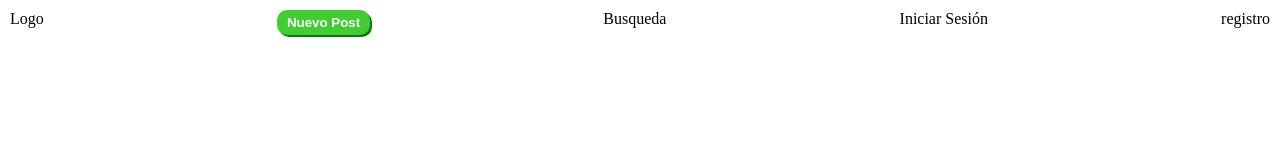
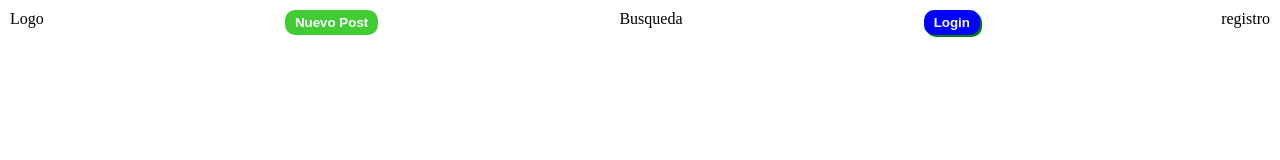
Before and after one commit to nairo-rojas/MisonTic-3-Ciclo, a plain HTML site: page init.html in a window 1280 px wide. Drawn offline with Linux system fonts and the light colour scheme.

Commit message:
agregar boton de inicio de sesion y sus estilos

```diff
--- a/init.html
+++ b/init.html
@@ -5,9 +5,9 @@
     <meta charset="UTF-8">
     <meta http-equiv="X-UA-Compatible" content="IE=edge">
     <meta name="viewport" content="width=device-width, initial-scale=1.0">
+    <link rel="shortcut icon" href="./media/favicon.ico" type="image/x-icon">
     <link rel="stylesheet" href="./styles/estilos.css">
-    <link rel="shortcut icon" href="./media/dog-favicon.ico " type=" image/x-icon ">
-    <title>Raza de perros</title>
+    <title>Razas de perros</title>
 </head>
 
 <body>
@@ -15,9 +15,9 @@
     <head>
         <ul class="navbar">
             <li>Logo</li>
-            <li><button class="mainButton">Nuevo Post</button></li>
+            <li><button class="button mainButton">Nuevo Post</button></li>
             <li>Busqueda</li>
-            <li>Iniciar Sesión</li>
+            <li><button class="button secundaryButton">Login</button></li>
             <li>registro</li>
         </ul>
     </head>
--- a/styles/estilos.css
+++ b/styles/estilos.css
@@ -14,8 +14,31 @@ ul {
     padding: 10px;
 }
 
+.button {
+    border: 0px;
+    padding: 5px 10px;
+    font-weight: bold;
+    border-radius: 10px;
+}
+
+.button:hover {
+    cursor: pointer;
+    transform: scale(1.2);
+}
+
 .mainButton {
     background-color: rgb(65, 204, 52);
+    color: white;
+}
+
+.mainButton:hover {
+    cursor: pointer;
+    box-shadow: 5px 5px gray;
+    transform: scale(1.2);
+}
+
+.secundaryButton {
+    background-color: blue;
     color: white;
     cursor: hand;
     border: 0px;
@@ -25,7 +48,7 @@ ul {
     box-shadow: 2px 2px green;
 }
 
-.mainButton:hover {
+.secundaryButton:hover {
     cursor: pointer;
     box-shadow: 5px 5px gray;
     transform: scale(1.2);
```
